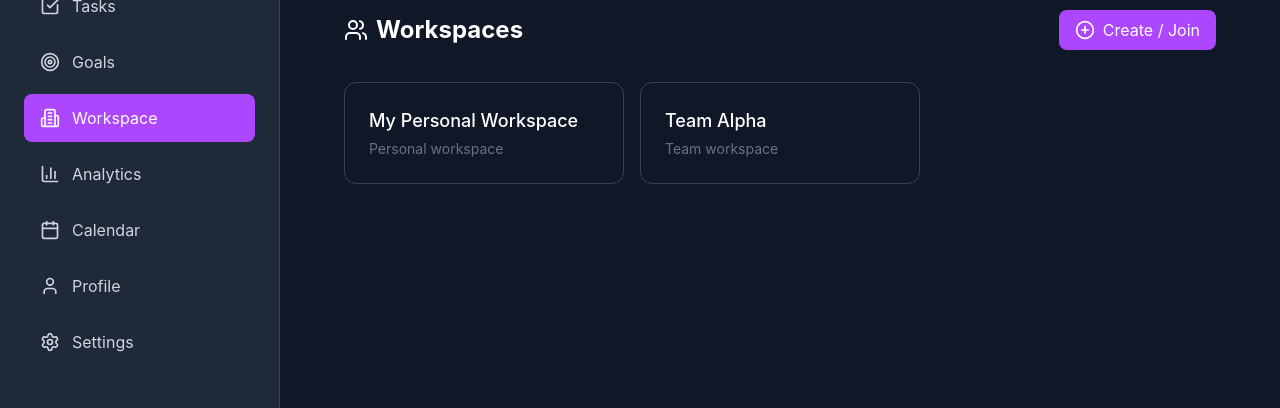
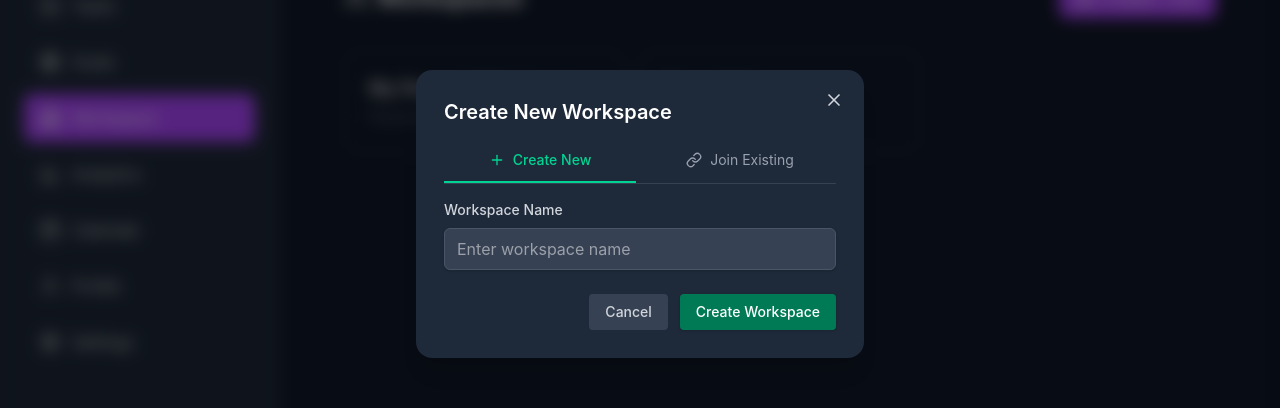
Before and after one commit to Regestrac/Master-Management-Frontend, a React (Vite) app: page /workspace in a window 1280 px wide. Both pictures are taken after typing "Sample" into the empty fields and a click on the button "Create / Join". Shown: the part 186-594 px from the top of the page. Built offline with nearby package versions, Linux system fonts and the light colour scheme; no server answers.

Commit message:
Added a modal to create or join workspce.

```diff
--- /dev/null
+++ b/src/components/Modals/WorkspaceModal.tsx
@@ -0,0 +1,161 @@
+import { useState } from 'react';
+
+import { Plus, Link as LinkIcon, Loader2 } from 'lucide-react';
+import clsx from 'clsx';
+
+import useModalStore from 'stores/modalStore';
+import { useProfileStore } from 'stores/profileStore';
+
+import ModalWrapper from 'components/Modals/ModalWrapper';
+
+const WorkspaceModal = () => {
+  const darkMode = useProfileStore((s) => s.data.theme) === 'dark';
+  const updateVisibility = useModalStore((s) => s.updateVisibility);
+  const onSuccess = useModalStore((s) => s.modals.workspaceModal.extraProps?.onSuccess);
+
+  const [activeTab, setActiveTab] = useState<'create' | 'join'>('create');
+  const [name, setName] = useState('');
+  const [inviteCode, setInviteCode] = useState('');
+  const [loading, setLoading] = useState(false);
+  const [error, setError] = useState<string | null>(null);
+
+  const close = () => updateVisibility({ modalType: 'workspaceModal', isVisible: false });
+
+  const handleSubmit = async (e: React.FormEvent) => {
+    e.preventDefault();
+    if (!onSuccess) { close(); return; }
+
+    try {
+      setLoading(true);
+      setError(null);
+      if (activeTab === 'create' && name.trim()) {
+        await Promise.resolve(onSuccess({ name: name.trim() } as any));
+      } else if (activeTab === 'join' && inviteCode.trim()) {
+        await Promise.resolve(onSuccess({ name: '', inviteCode: inviteCode.trim() } as any));
+      } else {
+        return;
+      }
+      close();
+    } catch (err) {
+      setError(err instanceof Error ? err.message : 'Something went wrong');
+    } finally {
+      setLoading(false);
+    }
+  };
+
+  return (
+    <ModalWrapper modalType='workspaceModal'>
+      <div className='p-1'>
+        <h2 className={clsx('text-xl font-semibold mb-4', darkMode ? 'text-white' : 'text-gray-900')}>
+          {activeTab === 'create' ? 'Create New Workspace' : 'Join Workspace'}
+        </h2>
+
+        <div className={clsx('flex gap-2 border-b mb-4', darkMode ? 'border-gray-700' : 'border-gray-200')}>
+          <button
+            type='button'
+            onClick={() => setActiveTab('create')}
+            className={clsx('flex-1 py-2 px-1 text-center text-sm transition border-b-2',
+              activeTab === 'create'
+                ? (darkMode ? 'text-emerald-400 border-emerald-400 font-medium' : 'text-emerald-600 border-emerald-600 font-medium')
+                : (darkMode ? 'text-gray-400 hover:text-gray-200 border-transparent' : 'text-gray-600 hover:text-gray-900 border-transparent'),
+            )}
+          >
+            <span className='inline-flex items-center justify-center gap-2'>
+              <Plus className='w-4 h-4' />
+              Create New
+            </span>
+          </button>
+          <button
+            type='button'
+            onClick={() => setActiveTab('join')}
+            className={clsx('flex-1 py-2 px-1 text-center text-sm transition border-b-2',
+              activeTab === 'join'
+                ? (darkMode ? 'text-emerald-400 border-emerald-400 font-medium' : 'text-emerald-600 border-emerald-600 font-medium')
+                : (darkMode ? 'text-gray-400 hover:text-gray-200 border-transparent' : 'text-gray-600 hover:text-gray-900 border-transparent'),
+            )}
+          >
+            <span className='inline-flex items-center justify-center gap-2'>
+              <LinkIcon className='w-4 h-4' />
+              Join Existing
+            </span>
+          </button>
+        </div>
+
+        <form onSubmit={handleSubmit} className='mt-2'>
+          {activeTab === 'create' ? (
+            <div className='mb-4'>
+              <label htmlFor='ws-name' className={clsx('block text-sm font-medium mb-2', darkMode ? 'text-gray-300' : 'text-gray-700')}>
+                Workspace Name
+              </label>
+              <input
+                id='ws-name'
+                type='text'
+                value={name}
+                onChange={(e) => setName(e.target.value)}
+                className={clsx('w-full px-3 py-2 rounded-md shadow-sm focus:outline-none focus:ring-2',
+                  darkMode ? 'bg-gray-700 border border-gray-600 text-white focus:ring-emerald-500' : 'bg-white border border-gray-300 focus:ring-emerald-500')}
+                placeholder='Enter workspace name'
+                disabled={loading}
+                required
+              />
+            </div>
+          ) : (
+            <div className='mb-4'>
+              <label htmlFor='ws-invite' className={clsx('block text-sm font-medium mb-2', darkMode ? 'text-gray-300' : 'text-gray-700')}>
+                Invite Code
+              </label>
+              <input
+                id='ws-invite'
+                type='text'
+                value={inviteCode}
+                onChange={(e) => setInviteCode(e.target.value)}
+                className={clsx('w-full px-3 py-2 rounded-md shadow-sm focus:outline-none focus:ring-2',
+                  darkMode ? 'bg-gray-700 border border-gray-600 text-white focus:ring-emerald-500' : 'bg-white border border-gray-300 focus:ring-emerald-500')}
+                placeholder='Enter invite code'
+                disabled={loading}
+                required
+              />
+              <p className={clsx('mt-1 text-xs', darkMode ? 'text-gray-400' : 'text-gray-500')}>Ask the workspace admin for the invite code</p>
+            </div>
+          )}
+
+          {error && (
+            <div className={clsx('mb-4 p-3 text-sm rounded-md', darkMode ? 'bg-red-900/30 text-red-300' : 'bg-red-100 text-red-700')}>
+              {error}
+            </div>
+          )}
+
+          <div className='mt-6 flex justify-end gap-3'>
+            <button
+              type='button'
+              onClick={close}
+              className={clsx('px-4 py-2 text-sm font-medium rounded', darkMode
+                ? 'text-gray-300 bg-gray-700 hover:bg-gray-600'
+                : 'text-gray-700 bg-white border border-gray-300 hover:bg-gray-50')}
+              disabled={loading}
+            >
+              Cancel
+            </button>
+            <button
+              type='submit'
+              className={clsx('px-4 py-2 text-sm font-medium text-white rounded shadow inline-flex items-center gap-2', darkMode
+                ? 'bg-emerald-700 hover:bg-emerald-800'
+                : 'bg-emerald-600 hover:bg-emerald-700')}
+              disabled={loading || (activeTab === 'create' ? !name.trim() : !inviteCode.trim())}
+            >
+              {loading ? (
+                <>
+                  <Loader2 className='w-4 h-4 animate-spin' />
+                  {' '}
+                  Processing...
+                </>
+              ) : (activeTab === 'create' ? 'Create Workspace' : 'Join Workspace')}
+            </button>
+          </div>
+        </form>
+      </div>
+    </ModalWrapper>
+  );
+};
+
+export default WorkspaceModal;
--- a/src/components/Modals/index.tsx
+++ b/src/components/Modals/index.tsx
@@ -2,14 +2,16 @@ import useModalStore from 'stores/modalStore';
 
 import SwitchTaskModal from 'components/Modals/SwitchTaskModal';
 import ConfirmDeleteModal from 'components/Modals/ConfirmDeleteModal';
+import WorkspaceModal from 'components/Modals/WorkspaceModal';
 
 const Modals = () => {
-  const { switchTaskModal, confirmDeleteModal } = useModalStore((state) => state.modals);
+  const { switchTaskModal, confirmDeleteModal, workspaceModal } = useModalStore((state) => state.modals);
 
   return (
     <>
       {switchTaskModal.isVisible && <SwitchTaskModal />}
       {confirmDeleteModal.isVisible && <ConfirmDeleteModal /> }
+      {workspaceModal.isVisible && <WorkspaceModal /> }
     </>
   );
 };
--- a/src/components/Workspace/WorkspaceHome.tsx
+++ b/src/components/Workspace/WorkspaceHome.tsx
@@ -4,8 +4,7 @@ import { useNavigate } from 'react-router-dom';
 import { PlusCircle, Users, Loader2, AlertCircle } from 'lucide-react';
 
 import { useProfileStore } from 'stores/profileStore';
-
-import WorkspaceModal from './WorkspaceModal';
+import useModalStore from 'stores/modalStore';
 
 // Mock API functions
 const mockApi = {
@@ -32,7 +31,6 @@ const mockApi = {
 const WorkspaceHome = () => {
   const [workspaces, setWorkspaces] = useState<{ id: number; name: string }[]>([]);
   const [isLoading, setIsLoading] = useState(true);
-  const [isModalOpen, setIsModalOpen] = useState(false);
   const [error, setError] = useState<string | null>(null);
 
   const darkMode = useProfileStore((s) => s.data.theme) === 'dark';
@@ -55,39 +53,11 @@ const WorkspaceHome = () => {
     fetchWorkspaces();
   }, []);
 
-  const handleWorkspaceAction = async (data: { name: string; inviteCode?: string }) => {
-    try {
-      setIsLoading(true);
-      setError(null);
-
-      if (data.inviteCode) {
-        const workspace = await mockApi.joinWorkspace(data.inviteCode);
-        setWorkspaces((prev) => [...prev, workspace]);
-      } else {
-        const workspace = await mockApi.createWorkspace(data.name);
-        setWorkspaces((prev) => [...prev, workspace]);
-      }
-
-      setIsModalOpen(false);
-    } catch (err) {
-      setError(err instanceof Error ? err.message : 'An error occurred');
-    } finally {
-      setIsLoading(false);
-    }
-  };
+  const updateVisibility = useModalStore((s) => s.updateVisibility);
 
   return (
     <div className='p-8 space-y-8 h-[calc(100vh-165px)]'>
-      <WorkspaceModal
-        isOpen={isModalOpen}
-        onClose={() => {
-          setIsModalOpen(false);
-          setError(null);
-        }}
-        onSubmit={handleWorkspaceAction}
-        isLoading={isLoading}
-        error={error}
-      />
+      {/* Workspace modal is now handled via global Modals registry */}
 
       <header className='flex items-center justify-between'>
         <h1 className='text-2xl font-bold flex items-center gap-2'>
@@ -97,7 +67,22 @@ const WorkspaceHome = () => {
         <button
           type='button'
           className='flex items-center gap-2 px-4 py-2 rounded-lg bg-purple-500 hover:bg-purple-600 text-white transition-colors disabled:opacity-50'
-          onClick={() => setIsModalOpen(true)}
+          onClick={() => updateVisibility({
+            modalType: 'workspaceModal',
+            isVisible: true,
+            extraProps: {
+              onSuccess: async (data?: { name?: string; inviteCode?: string }) => {
+                if (!data) { return; }
+                if (data.inviteCode) {
+                  const workspace = await mockApi.joinWorkspace(data.inviteCode);
+                  setWorkspaces((prev) => [...prev, workspace]);
+                } else if (data.name) {
+                  const workspace = await mockApi.createWorkspace(data.name);
+                  setWorkspaces((prev) => [...prev, workspace]);
+                }
+              },
+            },
+          })}
           disabled={isLoading}
         >
           <PlusCircle className='w-5 h-5' />
--- a/src/helpers/sharedTypes.ts
+++ b/src/helpers/sharedTypes.ts
@@ -42,7 +42,7 @@ export type ModalPropsType = {
   description?: string;
   successText?: string;
   onCancel?: () => void;
-  onSuccess?: () => void;
+  onSuccess?: (_payload?: any) => void;
   hideCloseButton?: boolean;
   disableOutsideClick?: boolean;
 };
@@ -52,4 +52,4 @@ export type ModalTypes = {
   extraProps?: ModalPropsType;
 };
 
-export type ModalNamesType = 'switchTaskModal' | 'confirmDeleteModal';
+export type ModalNamesType = 'switchTaskModal' | 'confirmDeleteModal' | 'workspaceModal';
--- a/src/stores/modalStore.ts
+++ b/src/stores/modalStore.ts
@@ -19,6 +19,7 @@ const useModalStore = create<ModalStoreType>((set) => ({
   modals: {
     switchTaskModal: emptyModal,
     confirmDeleteModal: emptyModal,
+    workspaceModal: emptyModal,
   },
 
   updateVisibility: ({ modalType, isVisible, extraProps }) => set((state) => ({
```
